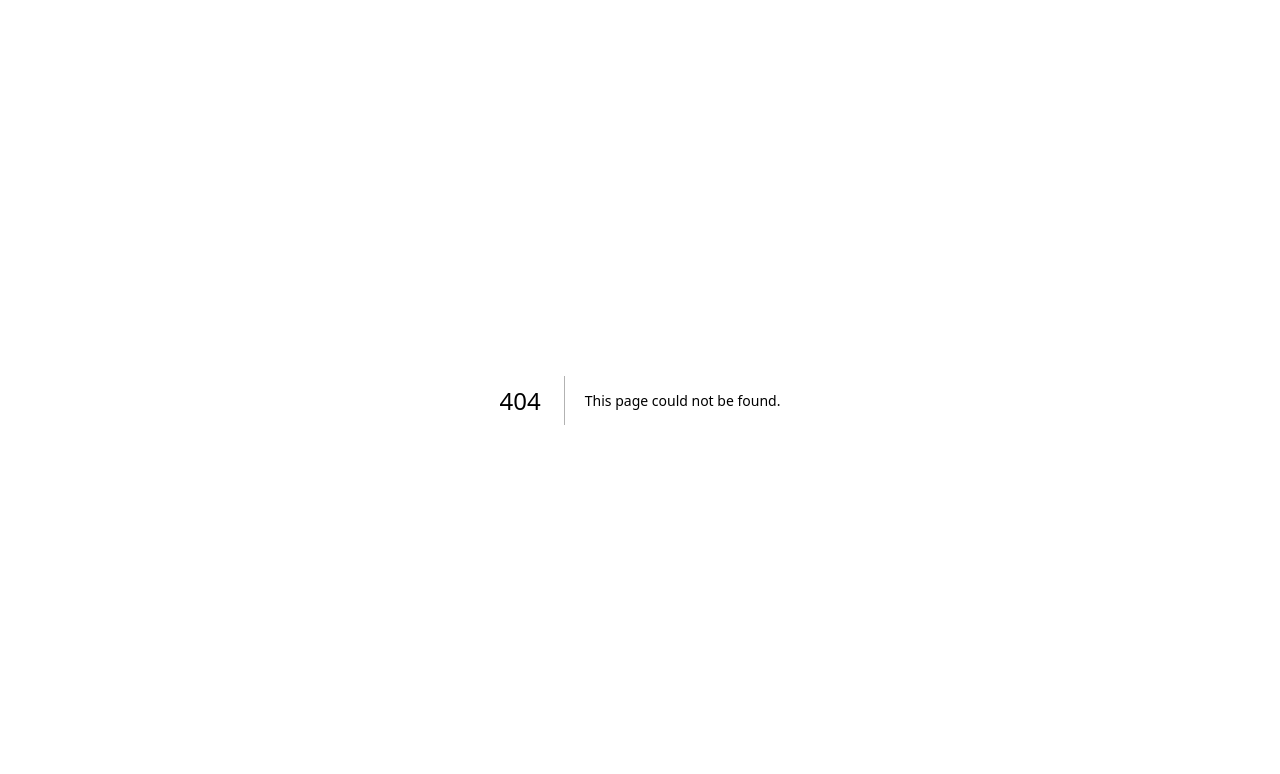
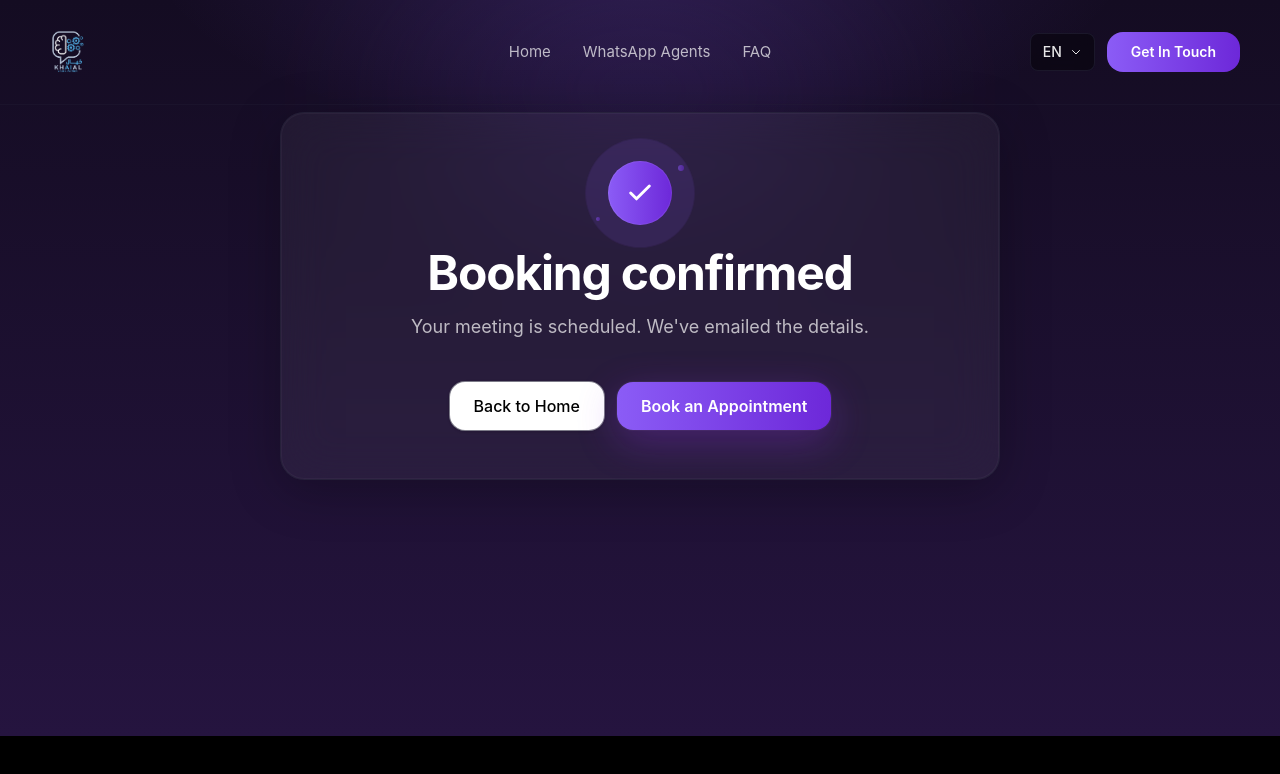
Before and after one commit to khaial-ai/company-website, a Next.js app in the folder khaial-website/: page /1/thank-you in a window 1280 px wide. Before the commit this address had no page. Shown: the top 774 px of the page. Built offline with nearby package versions, Linux system fonts and the light colour scheme.

Commit message:
thank you page, social media icons added

```diff
--- /dev/null
+++ b/khaial-website/app/[locale]/thank-you/layout.tsx
@@ -0,0 +1,42 @@
+import type { Metadata } from "next";
+import enCommon from "@/../public/locales/en/common.json";
+import arCommon from "@/../public/locales/ar/common.json";
+
+export default function ThankYouRouteLayout({ children }: { children: React.ReactNode }) {
+  return children;
+}
+
+export async function generateMetadata({
+  params,
+}: {
+  params: Promise<{ locale: string }>;
+}): Promise<Metadata> {
+  const { locale } = await params;
+  const isAr = locale === "ar";
+  const dict = isAr ? (arCommon as any) : (enCommon as any);
+  const title = dict?.thankYou?.title ?? (isAr ? "شكرًا لك" : "Thank You");
+  const heading = dict?.thankYou?.heading ?? (isAr ? "تم تأكيد الحجز" : "Booking confirmed");
+  const subtitle = dict?.thankYou?.subtitle ?? (isAr ? "تم تحديد موعدك." : "Your meeting is scheduled.");
+
+  const basePath = isAr ? "/ar" : "/en";
+
+  return {
+    title,
+    description: `${heading} — ${subtitle}`,
+    alternates: {
+      languages: {
+        en: "/en/thank-you",
+        ar: "/ar/thank-you",
+      },
+    },
+    robots: {
+      index: false,
+      follow: false,
+    },
+    openGraph: {
+      title,
+      description: `${heading} — ${subtitle}`,
+      url: `${basePath}/thank-you`,
+    },
+  };
+}
--- /dev/null
+++ b/khaial-website/app/[locale]/thank-you/page.tsx
@@ -0,0 +1,82 @@
+"use client";
+
+import Layout from "@components/Layout";
+import Link from "next/link";
+import { useParams } from "next/navigation";
+import { useTranslation } from "react-i18next";
+import { useEffect, useState } from "react";
+
+export default function ThankYouPage() {
+  const { t } = useTranslation("common");
+  const params = useParams<{ locale: string }>();
+  const locale = params?.locale === "ar" ? "ar" : "en";
+  const localePrefix = `/${locale}`;
+  const [isReady, setIsReady] = useState(false);
+
+  useEffect(() => {
+    setIsReady(true);
+  }, []);
+
+  return (
+    <Layout hideFooter>
+      <section className="relative isolate min-h-[calc(100vh-64px)] bg-brand-gradient">
+        {/* Decorative glows */}
+        <div className="pointer-events-none absolute inset-0 -z-10">
+          <div className="absolute left-1/2 top-[-120px] h-[420px] w-[720px] -translate-x-1/2 rounded-full blur-3xl opacity-30" style={{ background: "radial-gradient(50% 50% at 50% 50%, rgba(139,92,246,0.45) 0%, rgba(139,92,246,0) 100%)" }} />
+        </div>
+
+        <div className="mx-auto flex max-w-3xl flex-col items-center justify-center px-6 py-20 md:py-28 text-center">
+          <div className={[
+            "w-full rounded-3xl border border-[var(--k-border)]/60 bg-white/5 p-8 sm:p-10 md:p-12 backdrop-blur-xl",
+            "shadow-[0_10px_50px_rgba(0,0,0,0.25),inset_0_0_0_1px_rgba(255,255,255,0.04)]",
+            "transition-all duration-500",
+            isReady ? "opacity-100 translate-y-0" : "opacity-0 translate-y-2"
+          ].join(" ")}
+          >
+            <div className="relative mx-auto mb-6 h-16 w-16">
+              <div className="absolute inset-0 rounded-full bg-[rgba(139,92,246,0.45)] animate-ping" aria-hidden />
+              <div className="relative flex h-full w-full items-center justify-center rounded-full btn-brand-gradient shadow-[inset_0_0_0_1px_rgba(255,255,255,0.08)]">
+                <svg
+                  width="28"
+                  height="28"
+                  viewBox="0 0 24 24"
+                  fill="none"
+                  xmlns="http://www.w3.org/2000/svg"
+                  aria-hidden
+                >
+                  <path d="M20 6L9 17l-5-5" stroke="white" strokeWidth="2.5" strokeLinecap="round" strokeLinejoin="round" />
+                </svg>
+                <span className="pointer-events-none absolute -right-3 top-1 h-1.5 w-1.5 rounded-full btn-brand-gradient opacity-70 animate-pulse" aria-hidden />
+                <span className="pointer-events-none absolute -left-3 bottom-1 h-1 w-1 rounded-full btn-brand-gradient opacity-60 animate-pulse" aria-hidden />
+              </div>
+            </div>
+
+            <h1 className="text-3xl sm:text-4xl md:text-5xl font-bold tracking-tight text-white">
+              {t("thankYou.heading")}
+            </h1>
+            <p className="mx-auto mt-4 max-w-xl text-base sm:text-lg text-white/70">
+              {t("thankYou.subtitle")}
+            </p>
+
+            <div className="mt-10 flex flex-col sm:flex-row items-center justify-center gap-3">
+              <Link
+                href={`${localePrefix}`}
+                aria-label={t("whatsapp.cta_back_home") as string}
+                className="inline-flex items-center justify-center text-center rounded-2xl border border-[var(--k-border)]/60 bg-white text-black px-6 py-3 text-sm md:text-base font-medium shadow-sm hover:bg-white/90 focus:outline-none focus:ring-2 focus:ring-white/20"
+              >
+                {t("whatsapp.cta_back_home")}
+              </Link>
+              <a
+                href="#book-a-call"
+                className="btn-brand-gradient rounded-2xl px-6 py-3 text-sm md:text-base font-semibold text-white shadow-[0_12px_40px_rgba(147,51,234,0.3),0_0_0_1px_rgba(255,255,255,0.05)] hover:shadow-[0_16px_50px_rgba(147,51,234,0.4),0_0_0_1px_rgba(255,255,255,0.1)] transition-all duration-300 focus:outline-none focus:ring-2 ring-brand"
+                aria-label={t("cta.button") as string}
+              >
+                {t("cta.button")}
+              </a>
+            </div>
+          </div>
+        </div>
+      </section>
+    </Layout>
+  );
+}
--- /dev/null
+++ b/khaial-website/app/thank-you/page.tsx
@@ -0,0 +1,8 @@
+import { headers } from "next/headers";
+import { redirect } from "next/navigation";
+
+export default function ThankYouRedirectPage() {
+  const accept = headers().get("accept-language")?.toLowerCase() ?? "";
+  const prefersAr = accept.includes("ar");
+  redirect(prefersAr ? "/ar/thank-you" : "/en/thank-you");
+}
--- a/khaial-website/public/locales/ar/common.json
+++ b/khaial-website/public/locales/ar/common.json
@@ -28,7 +28,9 @@
   "social": {
     "twitter": "تويتر (إكس)",
     "instagram": "إنستغرام",
-    "youtube": "يوتيوب"
+    "youtube": "يوتيوب",
+    "linkedin": "لينكدإن",
+    "tiktok": "تيك توك"
   },
 
   "discovery": {
@@ -283,5 +285,10 @@
         "desc": "إنتاج محتوى عالي الجودة بسرعة وبتكلفة أقل، مع لوحة تحكم مخصصة لمتابعة كل منشور."
       }
     ]
+  },
+  "thankYou": {
+    "title": "شكرًا لك",
+    "heading": "تم تأكيد الحجز",
+    "subtitle": "تم تحديد موعد اجتماعك. أرسلنا التفاصيل إلى بريدك الإلكتروني."
   }
 }
--- a/khaial-website/public/locales/en/common.json
+++ b/khaial-website/public/locales/en/common.json
@@ -40,7 +40,9 @@
   "social": {
     "twitter": "Twitter (X)",
     "instagram": "Instagram",
-    "youtube": "Youtube"
+    "youtube": "Youtube",
+    "linkedin": "LinkedIn",
+    "tiktok": "TikTok"
   },
   "footer": {
     "navigate": "Navigate",
@@ -282,5 +284,10 @@
         "desc": "Produce high-quality content using AI at a fraction of the cost and time, with a custom dashboard to track every post."
       }
     ]
+  },
+  "thankYou": {
+    "title": "Thank You",
+    "heading": "Booking confirmed",
+    "subtitle": "Your meeting is scheduled. We've emailed the details."
   }
 }
--- a/khaial-website/src/components/Layout.tsx
+++ b/khaial-website/src/components/Layout.tsx
@@ -4,14 +4,16 @@ import { PropsWithChildren } from "react";
 import Footer from "@components/organisms/Footer";
 import Navbar from "@components/organisms/Navbar";
 
-const Layout = ({ children }: PropsWithChildren) => {
+type LayoutProps = PropsWithChildren<{ hideFooter?: boolean }>;
+
+const Layout = ({ children, hideFooter = false }: LayoutProps) => {
   const { locale } = useParams<{ locale: string }>();
 
   return (
     <div className="min-h-screen flex flex-col">
       <Navbar />
       <main className="flex-1">{children}</main>
-      <Footer />
+      {!hideFooter && <Footer />}
     </div>
   );
 };
--- a/khaial-website/src/components/organisms/Footer.tsx
+++ b/khaial-website/src/components/organisms/Footer.tsx
@@ -64,7 +64,46 @@ const Footer = () => {
         {/* Bottom legal bar */}
         <div className="border-t border-[var(--k-border)]/50 bg-black/15">
           <div className="mx-auto flex max-w-7xl flex-col items-center justify-between gap-4 px-6 py-5 md:flex-row">
-            <p className="text-sm text-white/70">© {new Date().getFullYear()} Khaial AI</p>
+            <div className="flex items-center gap-4">
+              <p className="text-sm text-white/70">© {new Date().getFullYear()} Khaial AI</p>
+              <div className="hidden md:flex items-center gap-3" aria-label={t("footer.social")}>
+                <a
+                  href="https://instagram.com/khaial_ai"
+                  target="_blank"
+                  rel="noopener noreferrer"
+                  aria-label={t("social.instagram") as string}
+                  className="inline-flex h-8 w-8 items-center justify-center rounded-full border border-white/15 bg-white/5 hover:bg-white/10 focus:outline-none focus:ring-2 focus:ring-white/20"
+                >
+                  <svg width="16" height="16" viewBox="0 0 24 24" fill="none" xmlns="http://www.w3.org/2000/svg" aria-hidden>
+                    <rect x="3" y="3" width="18" height="18" rx="5" stroke="currentColor" strokeWidth="1.6"/>
+                    <circle cx="12" cy="12" r="3.5" stroke="currentColor" strokeWidth="1.6"/>
+                    <circle cx="17.5" cy="6.5" r="1" fill="currentColor"/>
+                  </svg>
+                </a>
+                <a
+                  href="https://tiktok.com/@khaial.ai"
+                  target="_blank"
+                  rel="noopener noreferrer"
+                  aria-label={t("social.tiktok") as string}
+                  className="inline-flex h-8 w-8 items-center justify-center rounded-full border border-white/15 bg-white/5 hover:bg-white/10 focus:outline-none focus:ring-2 focus:ring-white/20"
+                >
+                  <svg width="16" height="16" viewBox="0 0 24 24" fill="none" xmlns="http://www.w3.org/2000/svg" aria-hidden>
+                    <path d="M15.5 3.5c.7 1.5 2.1 3 4 3.3v3c-1.7-.1-3.3-.7-4.6-1.7v6.2c0 3-2.4 5.4-5.4 5.4S4.1 17.3 4.1 14.3c0-2.7 1.9-5 4.5-5.4v3C7.6 12.2 6.6 13.2 6.6 14.4c0 1.4 1.1 2.5 2.5 2.5s2.5-1.1 2.5-2.5V3.5h3.9z" fill="currentColor"/>
+                  </svg>
+                </a>
+                <a
+                  href="https://youtube.com/@khaialai"
+                  target="_blank"
+                  rel="noopener noreferrer"
+                  aria-label={t("social.youtube") as string}
+                  className="inline-flex h-8 w-8 items-center justify-center rounded-full border border-white/15 bg-white/5 hover:bg-white/10 focus:outline-none focus:ring-2 focus:ring-white/20"
+                >
+                  <svg width="16" height="16" viewBox="0 0 24 24" fill="currentColor" xmlns="http://www.w3.org/2000/svg" aria-hidden>
+                    <path d="M21.6 7.2c-.2-.9-.9-1.6-1.8-1.8C18.5 5 12 5 12 5s-6.5 0-7.8.4c-.9.2-1.6.9-1.8 1.8C2 8.5 2 12 2 12s0 3.5.4 4.8c.2.9.9 1.6 1.8 1.8C5.5 19 12 19 12 19s6.5 0 7.8-.4c.9-.2 1.6-.9 1.8-1.8.4-1.3.4-4.8.4-4.8s0-3.5-.4-4.8zM10 15V9l5 3-5 3z"/>
+                  </svg>
+                </a>
+              </div>
+            </div>
             <nav className="flex items-center gap-4" aria-label={t("footer.legal_nav")}>
               {LEGAL_LINKS.map((item, idx) => (
                 <React.Fragment key={item.href}>
```
